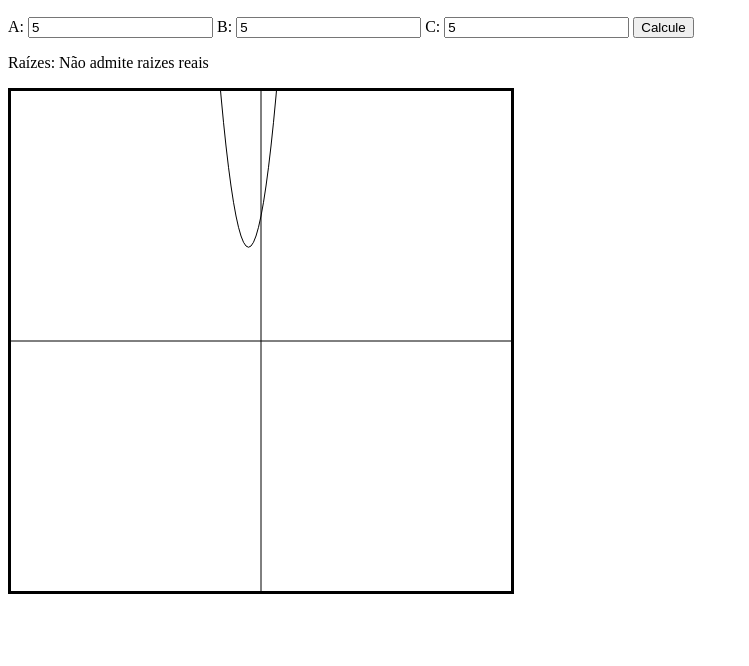
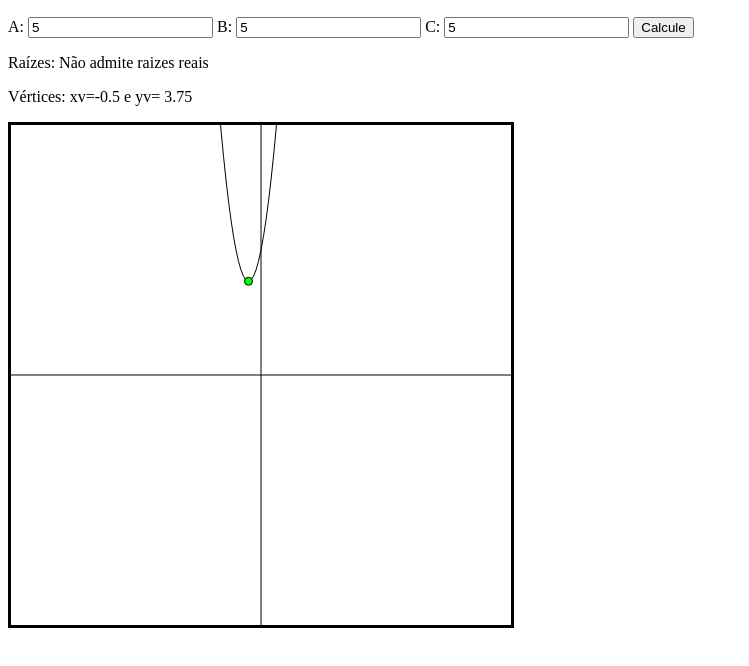
Before and after one commit to amaral220x/drawFuncQuad, a plain HTML site: page index.html in a window 1280 px wide. Both pictures are taken after typing "5", "5", "5" into the empty fields and a click on the button "Calcule". Shown: the part 110-776 px from the top of the page, without its empty margins (0-749 px from the left). Drawn offline with Linux system fonts and the light colour scheme.

Commit message:
Terminando...

```diff
--- a/index.html
+++ b/index.html
@@ -15,6 +15,7 @@
     </h2>
     A: <input type="number" id="a">  B: <input type="number" id="b">  C: <input type="number" id="c"> <button onclick="funcaoQuad();">Calcule</button>
     <p>Raízes: <span id="span1">???</span> <span id="span2">e ???</span></p>
+    <p>Vértices: xv=<span id="xv">???</span> e yv= <span id="yv">???</span></p>
     <canvas id="tela" width="500" height="500"></canvas>
 
 </body>
--- a/main.js
+++ b/main.js
@@ -17,8 +17,15 @@ function funcaoQuad(){
     result1.textContent = r1;
     result2.textContent = r2;
     }
-
     drawQuad();
+    drawPoints(r1,r2);
+    var yv = -delta / (4 * a);
+    var xv = (-b) / (2 * a);
+    var x = document.getElementById('xv');
+    var y = document.getElementById('yv');
+    y.textContent = yv;
+    x.textContent = xv;
+    drawVertex(xv,yv);
 }
 function f(x){
     var a = parseInt(document.getElementById("a").value);
@@ -58,3 +65,22 @@ function drawQuad(eqc){
     ctx.stroke();
 
 }
+
+function drawPoints(r1,r2){
+    ctx.beginPath()
+    ctx.fillStyle = 'rgb(0, 0, 255)';
+    ctx.arc(xt(r1), 0, 4, 0, 2 * Math.PI)
+    ctx.arc(xt(r2), 0, 4, 0, 2 * Math.PI)
+    ctx.fill()
+    ctx.stroke()
+    ctx.closePath()
+}
+
+function drawVertex(xv,yv){
+    ctx.beginPath()
+    ctx.fillStyle = 'rgb(0, 255, 0)';
+    ctx.arc(xt(xv), yt(yv), 4, 0, 2 * Math.PI)
+    ctx.fill()
+    ctx.stroke()
+    ctx.closePath()
+}
```
